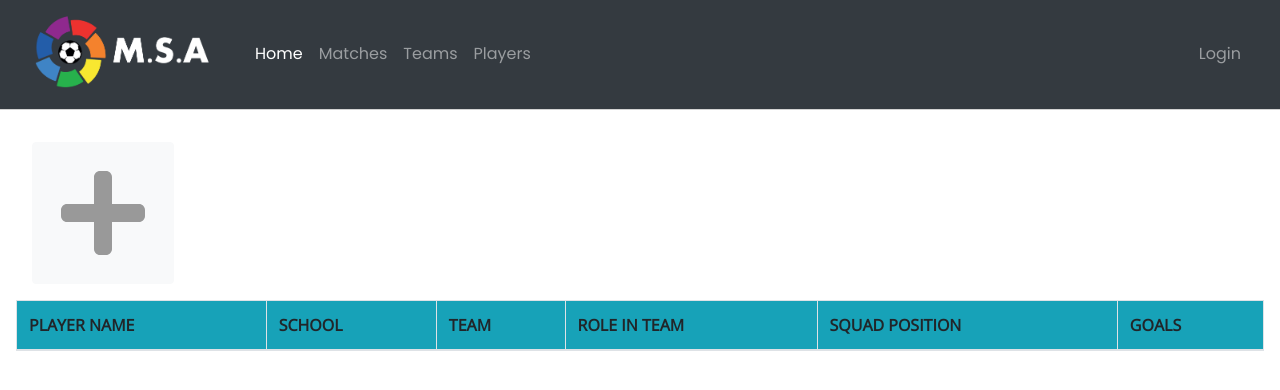
After one commit to babonaresh/msa, a Django app: page /player_list in a window 1280 px wide. The commit adds this page. Shown: the top 390 px of the page. Run offline with Django 3.2, Linux system fonts and the light colour scheme; data that the repository does not hold is empty; some libraries are stand-ins or nearby versions.

Commit message:
added player add/edit/delete

```diff
--- a/msa_app/templates/base/base.html
+++ b/msa_app/templates/base/base.html
@@ -33,7 +33,7 @@
                     <a class="nav-link" href="{% url 'msa_app:team_list' %}">Teams</a>
                 </li>
                 <li class="nav-item">
-                    <a class="nav-link" href="#">Players</a>
+                    <a class="nav-link" href="{% url 'msa_app:player_list' %}">Players</a>
                 </li>
             </ul>
             <ul class="navbar-nav ml-auto">
--- /dev/null
+++ b/msa_app/templates/custom/player_list.html
@@ -0,0 +1,51 @@
+{% extends "base/base.html" %}
+{% load static %}
+{% block content %}
+<div class="container-fluid padding">
+<div class="row padding">
+<div class="col-md-12">
+    <div class="tabbable">
+      <!--  <ul class="nav nav-tabs" id="myTab" role="tablist">
+        <li><a class="nav-link" id="Players-tab" data-toggle="tab" href="#Players" role="tab" aria-controls="Players" aria-selected="true">PLAYERS</a></li>
+        </ul></br>
+          <div class="tab-pane fade" id="Players" role="tabpanel" aria-labelledby="results-tab" >-->
+              <table class="table table-striped table-bordered table-hover">
+                  <thead>
+                 <tr class="bg-info">
+                      <th>PLAYER NAME </th>
+                      <th>SCHOOL</th>
+                      <th>TEAM</th>
+                      <th>ROLE IN TEAM</th>
+                      <th>SQUAD POSITION</th>
+                      <th>GOALS</th>
+                  </tr>
+                     <div class="col-xs4- col-sm-4 col-md-2 col-lg-1">
+                         <a href="{% url 'msa_app:player_new' %}"  class="btn btn-light">
+                         <i class="fas fa-plus"></i>
+                         </a>
+                     </div>
+                  </thead>
+                  <tbody>
+                  {% for player in player_list %}
+                  <tr>
+                      <td>{{ player.first_name}}{{ player.last_name }}</td>
+                      <td>{{ player.team.school}}</td>
+                      <td>{{ player.team}}</td>
+                      <td>{{ player.team_role }}</td>
+                      <td>{{ player.squad_position }}</td>
+                      <td>{{ goal.player}}</td>
+                      <td><a href="{% url 'msa_app:player_edit' pk=player.pk %}" class="card-link">Edit</a></td>
+                      <td><a href="{% url 'msa_app:player_delete' pk=player.pk %}" onclick="return confirm('Are you sure you want to Delete?')" class="card-link">Delete</a></td>
+                  </tr>
+                  {% endfor %}
+
+                  </tbody>
+              </table>
+          </div>
+        </div>
+
+    </div>
+</div>
+</div>
+</div>
+{% endblock%}
--- a/msa_app/urls.py
+++ b/msa_app/urls.py
@@ -15,6 +15,10 @@ urlpatterns = [
     path('team/<int:pk>/edit/', views.team_edit, name='team_edit'),
     path('team/new/', views.team_new, name='team_new'),
     path('team/<int:pk>/delete/', views.team_delete, name='team_delete'),
+    path('player_list', views.player_list, name='player_list'),
+    path('player/new/', views.player_new, name='player_new'),
+    path('player/<int:pk>/edit/', views.player_edit, name='player_edit'),
+    path('player/<int:pk>/delete/', views.player_delete, name='player_delete'),
 ]
 
 if settings.DEBUG:
--- a/msa_app/views.py
+++ b/msa_app/views.py
@@ -70,3 +70,50 @@ def team_delete(request, pk):
     team = get_object_or_404(Team, pk=pk)
     team.delete()
     return redirect('msa_app:team_list')
+
+def player_list(request):
+    player_list = Player.objects.filter(created_date__lte=timezone.now())
+    return render(request, 'custom/player_list.html',
+                 {'player_list': player_list})
+
+
+@login_required
+def player_new(request):
+    if request.method == "POST":
+        #update
+        form = PlayerForm(request.POST)
+        if form.is_valid():
+            player = form.save(commit=False)
+            player.created_date = timezone.now()
+            player.save()
+            players = Team.objects.filter(created_date__lte=timezone.now())
+            return render(request, 'custom/player_list.html', {'player_list': players})
+    else:
+        # edit
+        form = PlayerForm()
+    return render(request, 'custom/player_edit.html', {'form': form})
+
+@login_required
+def player_edit(request, pk):
+    player = get_object_or_404(Player, pk=pk)
+    if request.method == "POST":
+        #update
+        form = PlayerForm(request.POST,instance=player)
+        if form.is_valid():
+            player = form.save(commit=False)
+            player.updated_date = timezone.now()
+            player.save()
+            players = Team.objects.filter(created_date__lte=timezone.now())
+            return render(request, 'custom/player_list.html', {'player_list': players})
+    else:
+        # edit
+        form = PlayerForm(instance = player)
+    return render(request, 'custom/player_edit.html', {'form': form})
+
+
+@login_required
+
+def player_delete(request, pk):
+    player = get_object_or_404(Player, pk=pk)
+    player.delete()
+    return redirect('msa_app:player_list')
```
Also changed, not shown: msa_app/forms.py (+6 -1 lines), msa_app/templates/custom/player_edit.html (added, +15 -0 lines).
